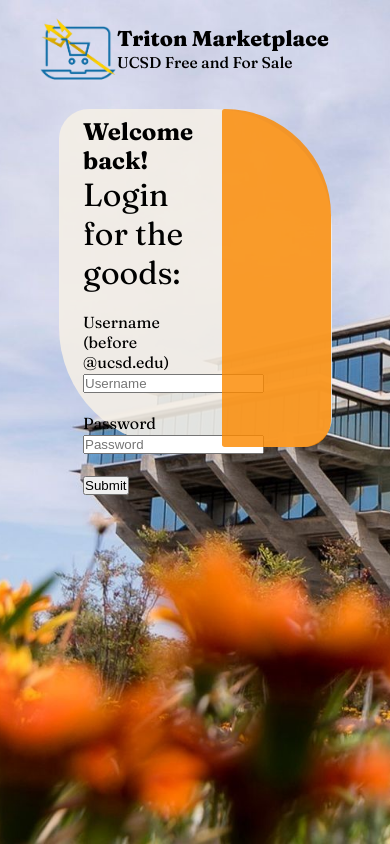
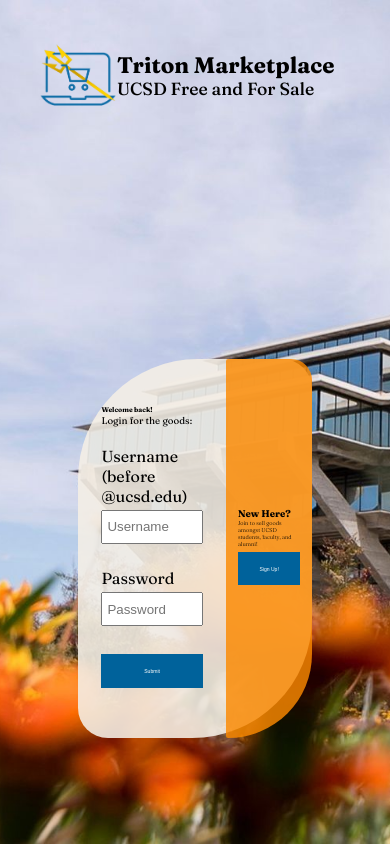
Before and after one commit to acmucsd-projects/fa23-hack-team-4, a Next.js app in the folder client/: page / in a window 390 px wide. Built offline with nearby package versions, Linux system fonts and the light colour scheme.

Commit message:
completed landing page front end (non-responsive, non-integrated)

```diff
--- a/client/src/app/globals.css
+++ b/client/src/app/globals.css
@@ -1,5 +1,5 @@
 :root {
-
+  background-color: #F5F0E6;
 }
 
 @media (prefers-color-scheme: dark) {
@@ -27,6 +27,6 @@
 
 @media (prefers-color-scheme: dark) {
   html {
-    /*color-scheme: dark;*/
+    /* color-scheme: dark; */
   }
 }
--- a/client/src/app/page.js
+++ b/client/src/app/page.js
@@ -1,5 +1,4 @@
 import Image from 'next/image'
-import { inter } from 'next/font/google'
 import styles from './page.module.css'
 
 export default function Home() {
@@ -16,19 +15,23 @@
         objectFit='cover'
         objectPosition='center'
       />
-      <Header />
-      <Account />
+      <div className={styles.header}>
+        <Title />
+      </div>
+      <div className={styles.body}>
+        <Account />
+      </div>
     </main>
   )
 }
 
 
-function Header() {
+function Title() {
 
   const logo = '/images/TM-logo.png';
 
   return (
-    <div className={styles.header}>
+    <div className={styles.title}>
       <Image
         src={logo}
         style={{
@@ -40,7 +43,7 @@
         alt='Triton Marketplace Free and For Sale'
         priority
       />
-      <div className={styles.title}>
+      <div className={styles.name}>
         <h1>Triton Marketplace</h1>
         <h2>UCSD Free and For Sale</h2>
       </div>
@@ -55,17 +58,23 @@
         <div className={styles.loginPrompt}>
           <h2>Welcome back!</h2>
           <h1>Login for the goods:</h1><br />
-          <form className={styles.loginForm}>
-            <label for='username'>Username (before @ucsd.edu)</label><br />
+          <form>
+            <label className={styles.label} for='username'>Username (before @ucsd.edu)</label><br />
             <input type='text' id='username' name='username' placeholder='Username' /><br /><br />
-            <label for='password'>Password</label><br />
+            <label className={styles.label} for='password'>Password</label><br />
             <input type='password' id='password' name='password' placeholder='Password' /><br /><br/>
             <input type='submit' value='Submit' />
           </form>
         </div>
       </div>
       <div className={styles.signUp}>
-
+        <div className={styles.signUpPrompt}>
+          <h1>New Here?</h1>
+          <h2>Join to sell goods amongst UCSD students, faculty, and alumni!</h2>
+          <form>
+            <input type='button' value='Sign Up!' />
+          </form>
+        </div>
       </div>
     </div>
   )
--- a/client/src/app/page.module.css
+++ b/client/src/app/page.module.css
@@ -7,28 +7,46 @@
 }
 
   .header {
+    height: 40vh;
+
+    padding: 5vh 0vw;
+  }
+
+    .title {
       display: flex;
 
       width: 80vw;
-  margin: 0vw 10vw;
-  padding: 4vw 0vw;
+      height: 35vh;
+      margin: 0vh 10vw;
     }
 
-.title {
+      /*
+      title logo (js inline):
+      width: 20vw
+      height: 20vw
+      */
+
+      .name {
         width: 60vw;
         padding: 3vw 0vw;
 
         line-height: 6vw;
       }
 
-.title h1 {
-  font-size: 5.5vw;
-  font-weight: 800;
+        .name h1 {
+          font-size: 5.75vw;
+          font-weight: 700;
         }
 
-.title h2 {
-  font-size: 4vw;
-  font-weight: 500;
+        .name h2 {
+          font-size: 4.5vw;
+          font-weight: 450;
+        }
+
+  .body {
+    height: 60vh;
+
+    padding: 2.5vh 0vw 12.5vh;
   }
 
     .account {
@@ -36,49 +54,88 @@
       flex-direction: row;
       flex-wrap: wrap;
 
-  width: 70vw;
-  height: 40vh;
-  margin: 0vh 15vw;
+      width: 60vw;
+      height: 45vh;
+      margin: 0vh 20vw 0vh;
 
-  border-radius: 30px 120px 30px 120px;
+      border-radius: 120px 30px;
       background-color: #F5F0E6e1;
     }
 
+    .account input {
+      width: 100%;
+      height: 4vh;
+
+      margin: 0.5vh 0vw;
+      padding: 4px;
+    }
+
+    .account input[type=text]:focus, .account input[type=password]:focus {
+      outline-style: none;
+      border: 2px solid #FFCD00;
+    }
+
+    .account input[type=submit], .account input[type=button] {
+      background-color: #00629B;
+      border: none;
+      color: white;
+      cursor: pointer;
+      font-size: 1.3vw;
+    }
+
       .login {
-  width: 60%;
-  height: 100%;
+        width: 38vw;
+        height: inherit;
       }
 
         .loginPrompt {
-  padding: 5% 15%;
+          display: flex;
+          flex-direction: column;
+          justify-content: center;
+
+          height: 35vh;
+          margin: 5vh 6vw;
         }
 
           .loginPrompt h1 {
             font-weight: 400;
+            font-size: 2.5vw;
           }
 
           .loginPrompt h2 {
             font-weight: 700;
-}
-
-.loginForm {
-
+            font-size: 1.75vw;
           }
 
       .signUp {
-  width: 40%;
-  height: 100%;
+        width: 22vw;
+        height: inherit;
 
-  border-radius: 3px 120px 30px 3px;
+        border-radius: 3px 30px 120px 3px;
         background-color: #FC8900d1;
       }
 
         .signUpPrompt {
+          display: flex;
+          flex-direction: column;
+          justify-content: center;
 
+          height: 35vh;
+          margin: 5vh 3vw;
         }
 
-/* Enable hover only on non-touch devices */
-@media (hover: hover) and (pointer: fine) {
+          .signUpPrompt h1{
+            font-weight: 700;
+            font-size: 2.5vw;
+          }
+
+          .signUpPrompt h2{
+            font-weight: 350;
+            font-size: 1.45vw;
+          }
+
+/* Tablet and Smaller Desktop */
+@media (min-width: 701px) and (max-width: 1120px) {
 
 }
 
@@ -87,11 +144,6 @@
 
 }
 
-/* Tablet and Smaller Desktop */
-@media (min-width: 701px) and (max-width: 1120px) {
-
-}
-
 @media (prefers-color-scheme: dark) {
 
 }
```
Lines whose indentation alone changed are shown as unchanged.
